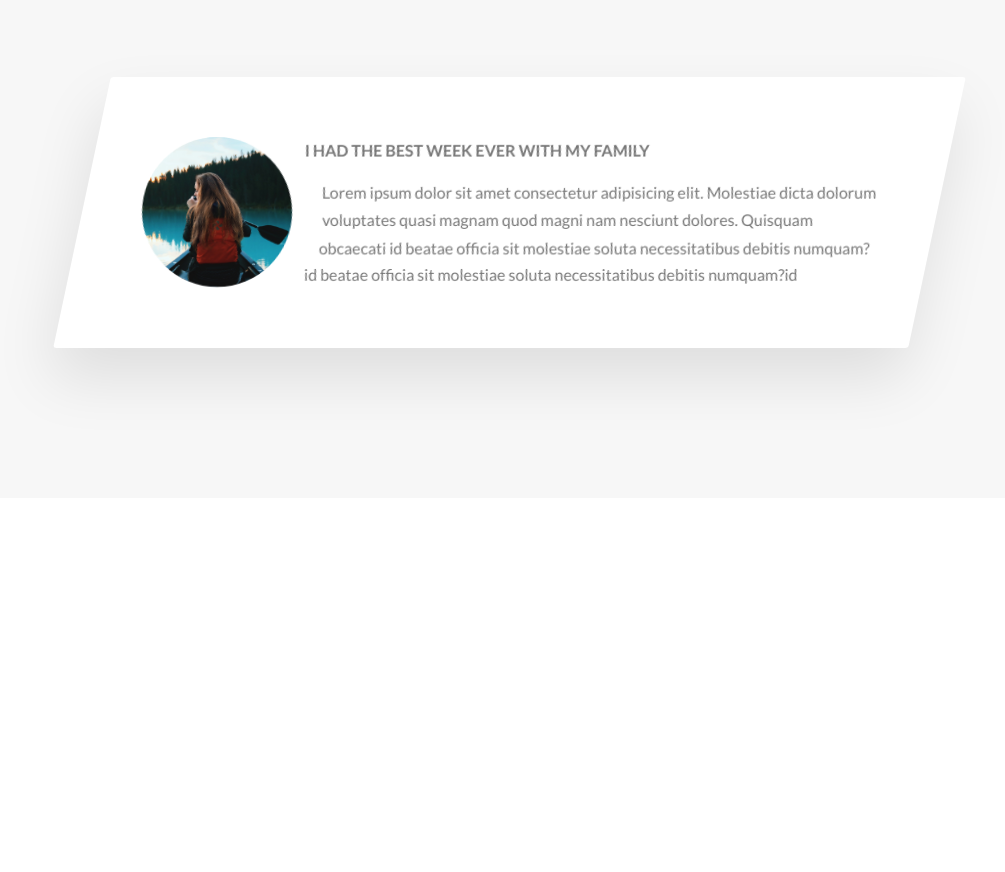
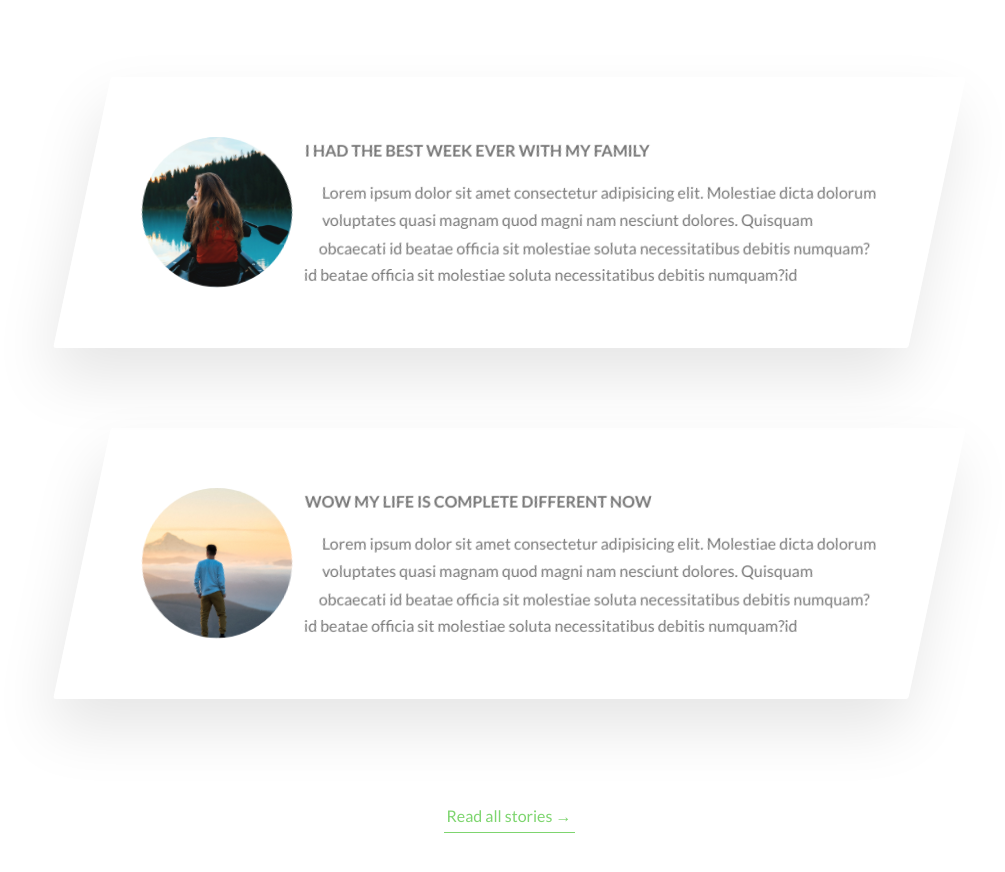
Before and after one commit to juliano-barros/cssLearning, a website: page index.html in a window 1280 px wide. Shown: the part 3669-4541 px from the top of the page, without its empty margins (131-1136 px from the left). Before the commit the page ends 4197 px from the top, so only its background shows below. Drawn offline with Linux system fonts and the light colour scheme.

Commit message:
new class

```diff
--- a/index.html
+++ b/index.html
@@ -212,7 +212,15 @@
                     <a href="#" class="btn btn--green">Discover all tours</a>
                 </div>
             </section>
+
             <section class="section-stories">
+                <div class="bg-video">
+                    <video class="bg-video__content" autoplay muted loop>
+                        <source src="img/video.mp4" type="video/mp4">
+                        <source src="img/video.webm" type="video/webm">
+                        your browser is not suported!
+                    </video>
+                </div>
                 <div class="u-center-text u-margin-bottom-big">
                     <h2 class="heading-secondary">
                         We make people genuinely happy
@@ -236,9 +244,30 @@
                         </div>
                     </div>
                 </div>
-
-            </section>
-        </main>
+                <div class="row">
+                    <div class="story">
+                        <figure class="story__shape">
+                            <img src="img/nat-9.jpg" alt="Person on a tour" class="story__img">
+                            <figcaption class="story__caption">
+                                Jack Wilson
+                            </figcaption>
+                        </figure>
+                        <div class="story__text">
+                            <h3 class="heading-tertiary u-margin-bottom-small">
+                                Wow my life is complete different now
+                            </h3>
+                            <p>
+                                Lorem ipsum dolor sit amet consectetur adipisicing elit. Molestiae dicta dolorum voluptates quasi magnam quod magni nam nesciunt dolores. Quisquam obcaecati id beatae officia sit molestiae soluta necessitatibus debitis numquam?id beatae officia sit molestiae soluta necessitatibus debitis numquam?id
+                            </p>
+                        </div>
+                    </div>
+                </div>
+            </div>
+            <div class="u-center-text u-margin-top-huge">
+                <a href="#" class="btn-text">Read all stories &rarr;</a>
+            </div>
+        </section>
+    </main>
 
 
 
--- /dev/null
+++ b/sass/components/_bg-video.scss
@@ -0,0 +1,16 @@
+.bg-video{
+    position: absolute;
+    top: 0;
+    left: 0;
+    width: 100%;
+    height: 100%;
+    z-index: -1;
+    opacity: .15;
+    overflow: hidden;
+
+    &__content{
+        height: 100%;
+        widows: 100%;
+        object-fit: cover;
+    }
+}
--- a/sass/components/_story.scss
+++ b/sass/components/_story.scss
@@ -2,7 +2,7 @@
     width: 75%;
     margin: 0 auto;
     box-shadow: 0 3rem 6rem rgba($color-black, .1);
-    background-color: $color-white;
+    background-color: rgba($color-white, .6);
     border-radius: 3px;
     padding: 6rem;
     padding-left: 9rem;
@@ -23,8 +23,8 @@
     &__img{
         height: 100%;
         transform: translateX(-4rem) scale(1.4);
-      //  transition: all .5s;
         backface-visibility: hidden;
+        transition: all 1s;
 
     }
 
@@ -37,13 +37,13 @@
         top: 50%;
         left: 50%;
         transform: translate(-50%, -20%);
+        backface-visibility: hidden;
         color: $color-white;
         text-transform: uppercase;
         font-size: 1.7rem;
         text-align: center;
         opacity: 0;
-        transition: all .5s;
-        backface-visibility: hidden;
+     //   transition: all .5s;
     }
 
     &:hover &__caption{
--- a/sass/main.scss
+++ b/sass/main.scss
@@ -7,6 +7,7 @@
 @import "base/typography";
 @import "base/utilities";
 
+@import "components/bg-video";
 @import "components/button";
 @import "components/composition";
 @import "components/feature-box";
--- a/sass/pages/_home.scss
+++ b/sass/pages/_home.scss
@@ -30,5 +30,5 @@
 
 .section-stories{
     padding: 15rem 0;
-    background-color: $color-grey-light-1;
+    position: relative;
 }
```
Also changed, not shown: css/style.css.
